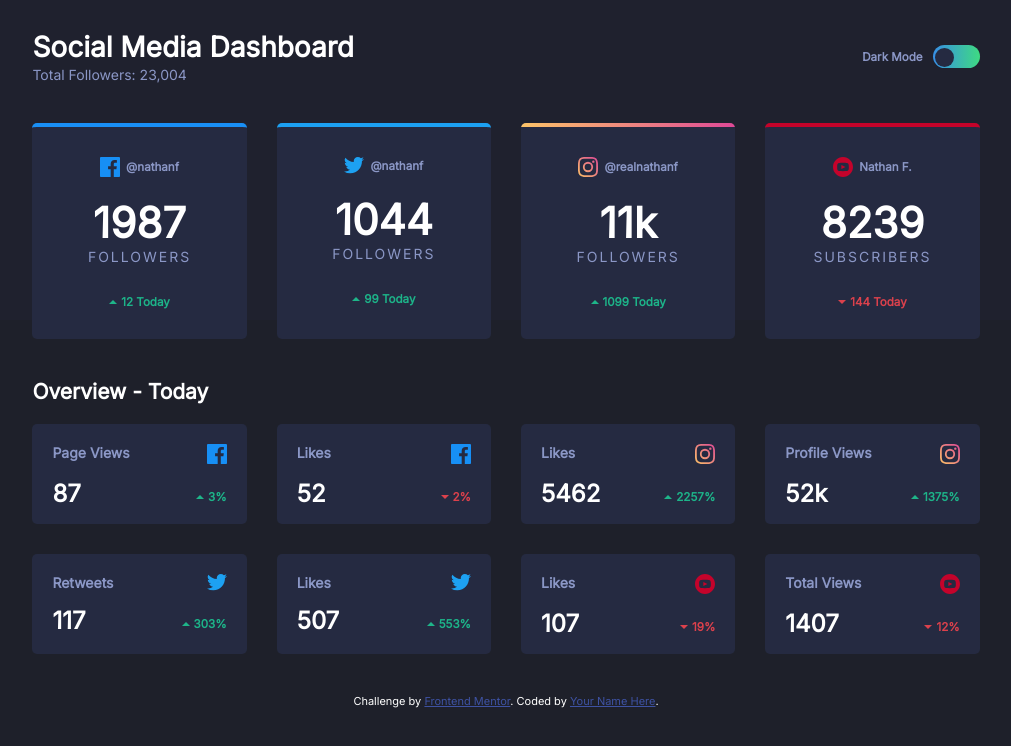
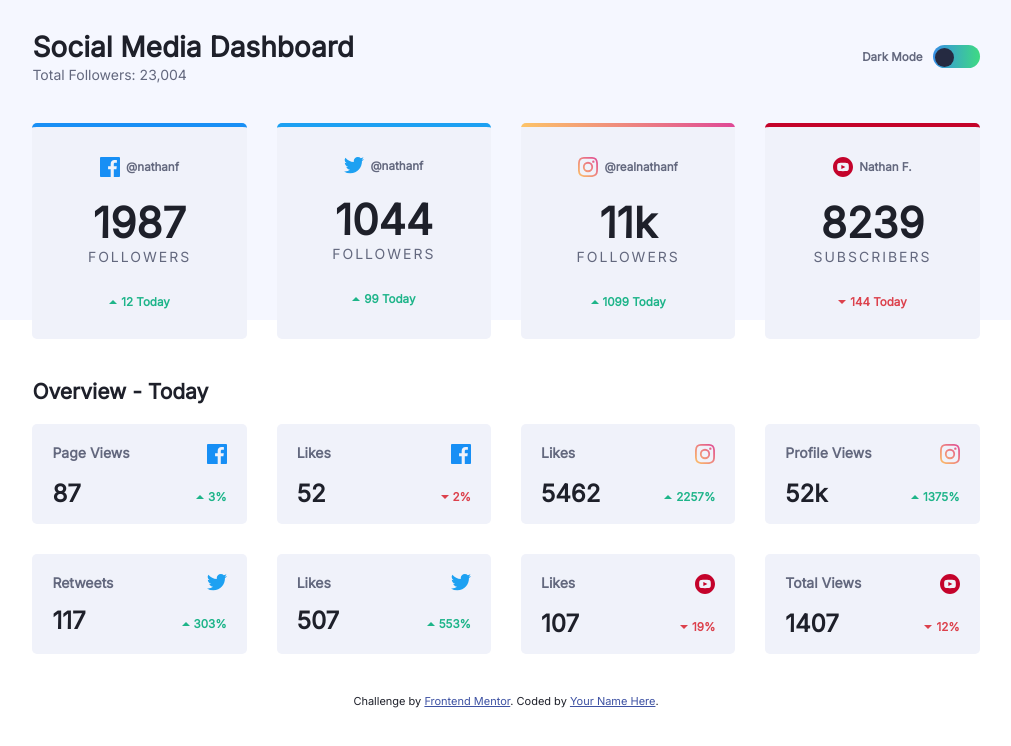
Before and after one commit to Vysakh-T/social-media-dashboard-with-theme-switcher, a plain HTML site: page index.html in a window 1280 px wide. Shown: the whole page, without its empty margins (134-1145 px from the left). Drawn offline with Linux system fonts and the light colour scheme.

Commit message:
variables added

```diff
--- a/index.html
+++ b/index.html
@@ -1,5 +1,5 @@
 <!DOCTYPE html>
-<html lang="en">
+<html lang="en" data-theme="light">
 
 <head>
     <meta charset="UTF-8">
--- a/lightstyle.css
+++ /dev/null
@@ -1,334 +0,0 @@
-* {
-    box-sizing: border-box;
-    margin: 0;
-    padding: 0;
-}
-
-.secondary-text {
-    color: hsl(228, 12%, 44%) !important;
-}
-
-.subhead {
-    text-transform: uppercase;
-    font-weight: 200;
-    letter-spacing: 2px;
-    margin-bottom: 30px;
-}
-
-.body-dark {
-    background: hsl(0, 0%, 100%);
-    color: hsl(230, 17%, 14%);
-}
-
-.pattern-dark {
-    position: absolute;
-    top: 0em;
-    width: 100%;
-    height: 40%;
-    background: hsl(225, 100%, 98%);
-    border-radius: 0 0 3vh 3vh;
-    z-index: -1;
-}
-
-header h5 {
-    color: hsl(230, 17%, 14%) !important;
-}
-
-
-/* switch start */
-
-input[type=checkbox] {
-    height: 0;
-    width: 0;
-    visibility: hidden;
-}
-
-label {
-    cursor: pointer;
-    text-indent: -9999px;
-    width: 47px;
-    height: 23px;
-    background: linear-gradient(to right, hsl(210, 78%, 56%), hsl(146, 68%, 55%));
-    display: block;
-    border-radius: 100px;
-    position: relative;
-    margin-left: 10px;
-}
-
-label:after {
-    content: '';
-    position: absolute;
-    top: 2.5px;
-    left: 2.5px;
-    width: 19px;
-    height: 19px;
-    background: hsl(228, 28%, 20%);
-    border-radius: 90px;
-    transition: 0.3s ease-in-out;
-}
-
-input:checked+label:after {
-    background: hsl(227, 47%, 96%);
-}
-
-input:checked+label:after {
-    left: calc(100% - 2.5px);
-    transform: translateX(-100%);
-}
-
-
-/* switch end */
-
-.stat-green {
-    color: hsl(163, 72%, 41%);
-    display: flex;
-    align-items: center;
-}
-
-.stat-red {
-    color: hsl(356, 69%, 56%);
-    display: flex;
-    align-items: center;
-}
-
-.fb {
-    border-top: 4px solid hsl(208, 92%, 53%);
-}
-
-.twitter {
-    border-top: 4px solid hsl(203, 89%, 53%);
-}
-
-.insta {
-    width: 100%;
-    height: 4px;
-    background: linear-gradient(to right, hsl(37, 97%, 70%), hsl(329, 70%, 58%));
-    position: absolute;
-    top: 0;
-}
-
-.instacard {
-    padding-top: 34px !important;
-}
-
-.yt {
-    border-top: 4px solid hsl(348, 97%, 39%);
-}
-
-.container {
-    margin: 30px 13% 40px;
-}
-
-.container header {
-    display: flex;
-    justify-content: space-between;
-    margin-bottom: 40px;
-}
-
-.container header .toggle {
-    display: flex;
-    justify-content: space-between;
-    align-items: center;
-}
-
-.container header .toggle h5:hover {
-    color: hsl(230, 17%, 14%) !important;
-    cursor: default;
-}
-
-.container header div p {
-    padding-top: 2px;
-    font-weight: medium;
-}
-
-.container p {
-    color: hsl(228, 34%, 66%);
-}
-
-.container .main {
-    display: grid;
-    grid-template-columns: repeat(4, 1fr);
-    gap: 30px;
-}
-
-.container .card {
-    background: hsl(227, 47%, 96%);
-    width: auto;
-    height: auto;
-    padding: 30px 30%;
-    border-radius: 5px;
-    text-align: center;
-    display: flex;
-    flex-direction: column;
-    align-items: center;
-    position: relative;
-    overflow: hidden;
-    cursor: pointer;
-    transition: ease-in-out 0.2s;
-}
-
-.container .card .card-header {
-    display: flex;
-    align-items: center;
-}
-
-.container .card svg {
-    margin-right: 4px;
-}
-
-.container .card .card-header svg {
-    margin-right: 6px;
-}
-
-.container .main .card h1 {
-    font-size: 3em;
-    padding-top: 20px;
-}
-
-.container .card:hover {
-    background: hsl(227, 47%, 92%);
-    box-shadow: 0 3px 10px hsl(227, 47%, 96%);
-}
-
-.container .overview {
-    margin: 40px 0;
-}
-
-.container .overview h2 {
-    margin-bottom: 20px;
-}
-
-.container .overview p {
-    color: hsl(228, 12%, 44%);
-    font-weight: bold;
-}
-
-.container .overview h1 {
-    font-size: x-large;
-}
-
-.container .overview .overview-inner {
-    display: grid;
-    grid-template-columns: repeat(4, 1fr);
-    gap: 30px;
-}
-
-.container .overview .overview-inner .tab {
-    background: hsl(227, 47%, 96%);
-    width: auto;
-    height: auto;
-    padding: 20px 20px 16px 20px;
-    border-radius: 5px;
-    cursor: pointer;
-}
-
-.container .overview .overview-inner .tab:hover {
-    background: hsl(227, 47%, 92%);
-    box-shadow: 0 3px 10px hsl(227, 47%, 96%);
-}
-
-.container .overview .overview-inner .tab .tab-flex {
-    display: grid;
-    grid-template-rows: 1fr, 1fr;
-    gap: 15px;
-}
-
-.container .overview .overview-inner .tab .tab-flex .tab-inner-flex {
-    display: flex;
-    justify-content: space-between;
-}
-
-.container .overview .overview-inner .tab .stat-green svg {
-    margin-right: 4px;
-}
-
-.container .overview .overview-inner .tab .stat-red svg {
-    margin-right: 4px;
-}
-
-.container .overview .overview-inner .tab .stat-red {
-    margin-bottom: -6px;
-}
-
-.container .overview .overview-inner .tab .stat-green {
-    margin-bottom: -6px;
-}
-
-
-/* Footer */
-
-.attribution {
-    font-size: 11px;
-    text-align: center;
-}
-
-.attribution a {
-    color: hsl(228, 45%, 44%);
-}
-
-@media(max-width: 1080px) {
-    .container {
-        margin: 30px 10% 40px;
-    }
-    .container .main {
-        grid-template-columns: 1fr 1fr;
-    }
-    .container .overview .overview-inner {
-        grid-template-columns: 1fr 1fr;
-    }
-}
-
-@media(max-width: 640px) {
-    .container {
-        margin: 30px 7% 40px;
-    }
-    .container .main {
-        grid-template-columns: 1fr;
-    }
-    .container .overview .overview-inner {
-        grid-template-columns: 1fr;
-    }
-    .container header {
-        display: block;
-    }
-    .container div:nth-child(1) {
-        position: relative;
-        margin-bottom: 30px;
-    }
-    .container header h1 {
-        padding: 0;
-        margin: 0;
-        font-size: x-large;
-    }
-    .container header p {
-        font-weight: bold;
-        margin-top: 2px;
-    }
-    .container header p:after {
-        background: hsl(228, 28%, 60%);
-        content: '';
-        height: 0.5px;
-        width: 100%;
-        position: absolute;
-        bottom: -15px;
-        left: 0;
-    }
-    .insta {
-        width: 300%;
-    }
-    .instacard {
-        padding-top: 0 !important;
-    }
-    .container .overview .overview-inner .tab {
-        padding-bottom: 0;
-        padding-top: 28px;
-        padding-left: 30px;
-        padding-right: 30px;
-    }
-    .container .main .card h1 {
-        padding-top: 0;
-    }
-    .instacard h1 {
-        padding-top: 30px !important;
-    }
-}
--- a/style.css
+++ b/style.css
@@ -4,8 +4,28 @@
     padding: 0;
 }
 
+html {
+    --secondary-text: hsl(228, 34%, 66%);
+    --white-c-black: white;
+    --pattern-color: hsl(232, 19%, 15%);
+    --background-color: hsl(230, 17%, 14%);
+    --card-bg: hsl(228, 28%, 20%);
+    --card-hover: hsl(228, 28%, 25%);
+    --card-hover-shadow: hsl(228, 28%, 13%);
+}
+
+html[data-theme="light"] {
+    --secondary-text: hsl(228, 12%, 44%);
+    --white-c-black: hsl(230, 17%, 14%);
+    --pattern-color: hsl(225, 100%, 98%);
+    --background-color: hsl(0, 0%, 100%);
+    --card-bg: hsl(227, 47%, 96%);
+    --card-hover: hsl(227, 47%, 92%);
+    --card-hover-shadow: hsl(227, 47%, 96%);
+}
+
 .secondary-text {
-    color: hsl(228, 34%, 66%) !important;
+    color: var(--secondary-text) !important;
 }
 
 .subhead {
@@ -16,8 +36,8 @@
 }
 
 .body-dark {
-    background: hsl(230, 17%, 14%);
-    color: white;
+    background: var(--background-color);
+    color: var(--white-c-black);
 }
 
 .pattern-dark {
@@ -25,13 +45,13 @@
     top: 0em;
     width: 100%;
     height: 40%;
-    background: hsl(232, 19%, 15%);
+    background: var(--pattern-color);
     border-radius: 0 0 3vh 3vh;
     z-index: -1;
 }
 
 header h5 {
-    color: white !important;
+    color: var(--white-c-black) !important;
 }
 
 
@@ -132,7 +152,7 @@ input:checked+label:after {
 }
 
 .container header .toggle h5:hover {
-    color: white !important;
+    color: var(--white-c-black) !important;
     cursor: default;
 }
 
@@ -142,7 +162,7 @@ input:checked+label:after {
 }
 
 .container p {
-    color: hsl(228, 34%, 66%);
+    color: var(--secondary-text);
 }
 
 .container .main {
@@ -152,7 +172,7 @@ input:checked+label:after {
 }
 
 .container .card {
-    background: hsl(228, 28%, 20%);
+    background: var(--card-bg);
     width: auto;
     height: auto;
     padding: 30px 30%;
@@ -186,8 +206,8 @@ input:checked+label:after {
 }
 
 .container .card:hover {
-    background: hsl(228, 28%, 25%);
-    box-shadow: 0 3px 10px hsl(228, 28%, 13%);
+    background: var(--card-hover);
+    box-shadow: 0 3px 10px var(--card-hover-shadow);
 }
 
 .container .overview {
@@ -199,7 +219,7 @@ input:checked+label:after {
 }
 
 .container .overview p {
-    color: hsl(228, 34%, 66%);
+    color: var(--secondary-text);
     font-weight: bold;
 }
 
@@ -214,7 +234,7 @@ input:checked+label:after {
 }
 
 .container .overview .overview-inner .tab {
-    background: hsl(228, 28%, 20%);
+    background: var(--card-bg);
     width: auto;
     height: auto;
     padding: 20px 20px 16px 20px;
@@ -223,8 +243,8 @@ input:checked+label:after {
 }
 
 .container .overview .overview-inner .tab:hover {
-    background: hsl(228, 28%, 25%);
-    box-shadow: 0 3px 10px hsl(228, 28%, 13%);
+    background: var(--card-hover);
+    box-shadow: 0 3px 10px var(--card-hover-shadow);
 }
 
 .container .overview .overview-inner .tab .tab-flex {
```
